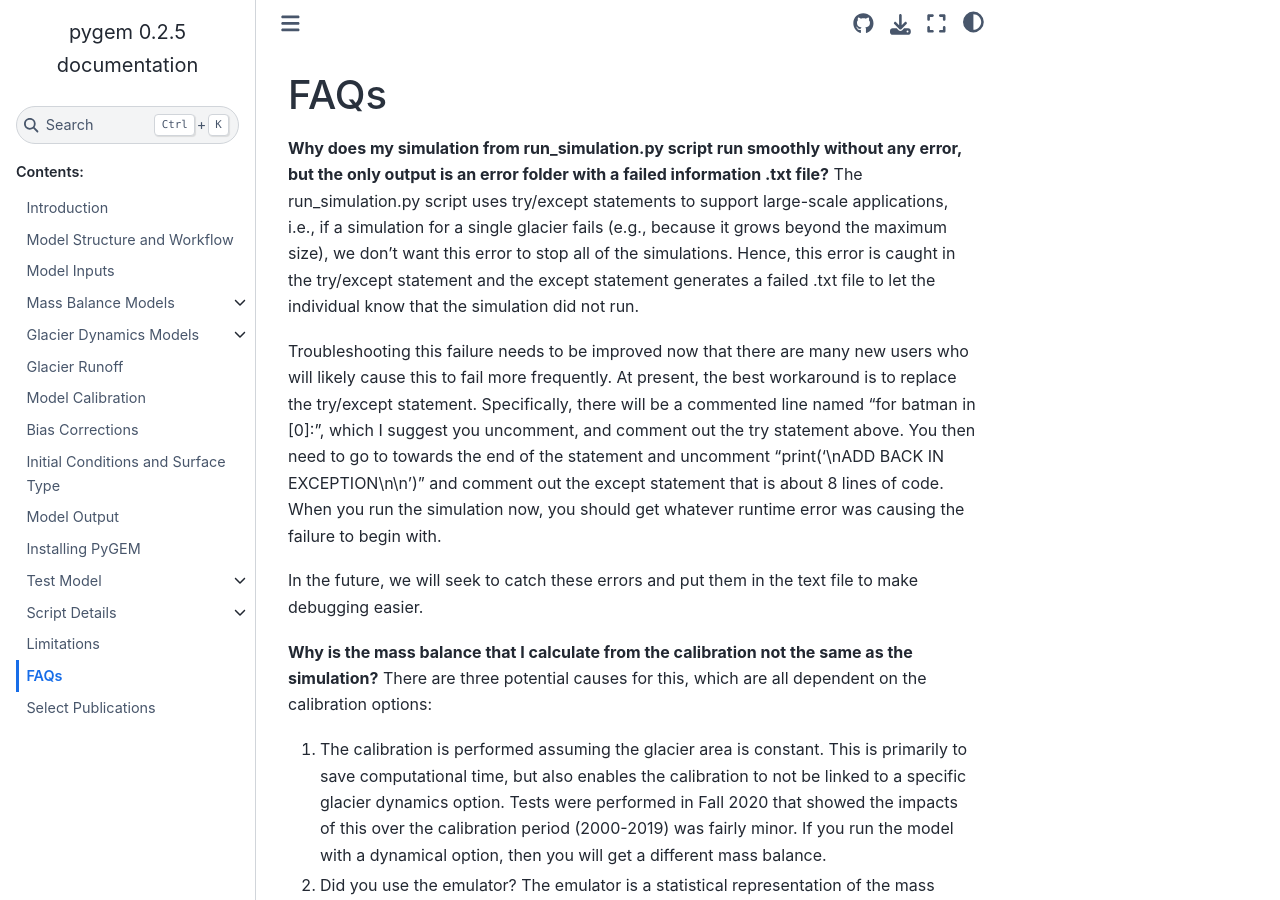
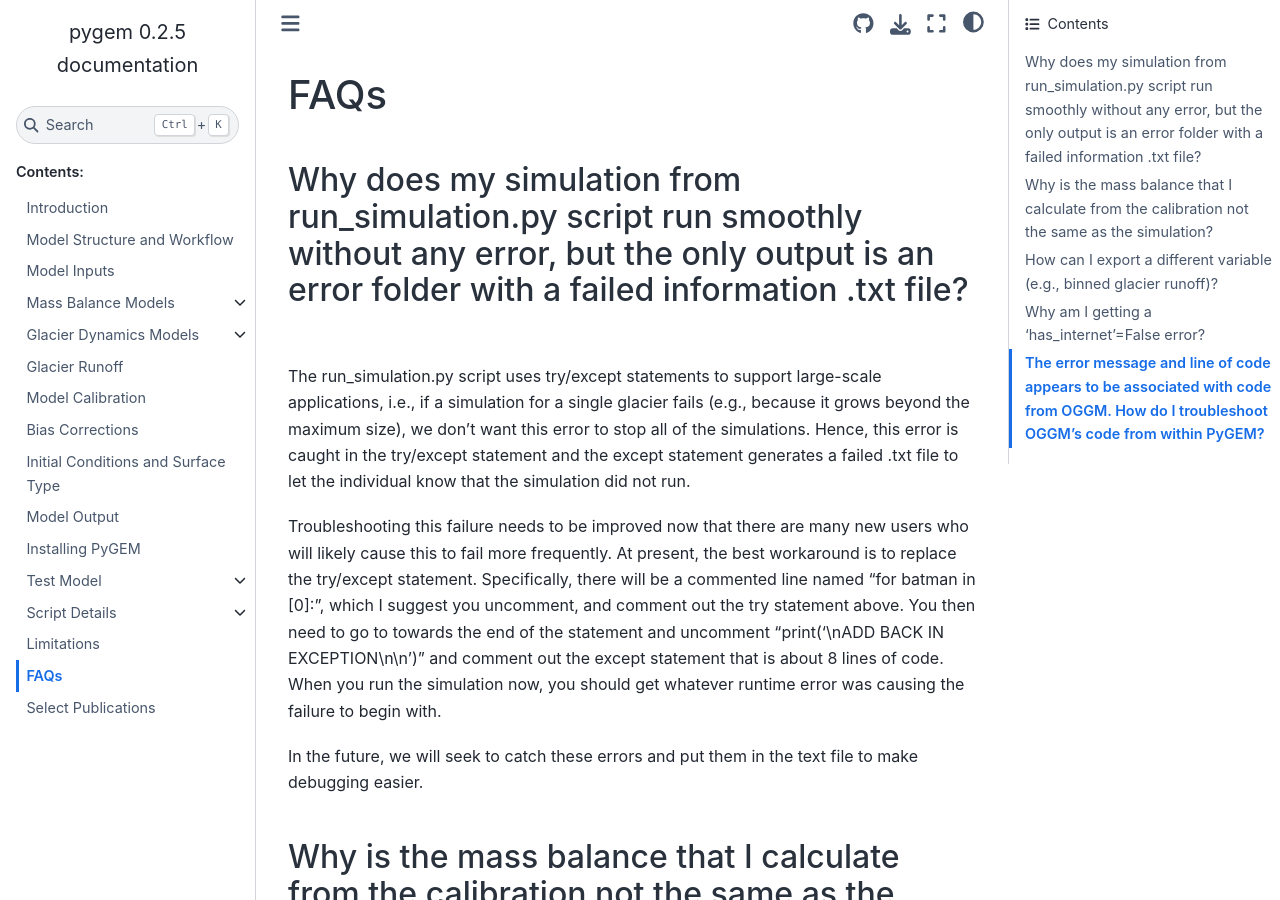
Before and after one commit to drounce/PyGEM, a Sphinx documentation site: the page built from docs/faqs.md, in a window 1280 px wide and 900 px high. Built offline with Sphinx 7.4.7 and the Sphinx Book theme 1.1.4, drawn with Linux system fonts in a browser that asks for light colours.

Commit message:
updating faqs, changing mb to enable stop criterion from glaciermip3

```diff
--- a/docs/faqs.md
+++ b/docs/faqs.md
@@ -1,5 +1,5 @@
 # FAQs
-**Why does my simulation from run_simulation.py script run smoothly without any error, but the only output is an error folder with a failed information .txt file?**
+### Why does my simulation from run_simulation.py script run smoothly without any error, but the only output is an error folder with a failed information .txt file?
 The run_simulation.py script uses try/except statements to support large-scale applications, i.e., if a simulation for a single glacier fails (e.g., because it grows beyond the maximum size), we don’t want this error to stop all of the simulations.  Hence, this error is caught in the try/except statement and the except statement generates a failed .txt file to let the individual know that the simulation did not run.
 
 Troubleshooting this failure needs to be improved now that there are many new users who will likely cause this to fail more frequently.  At present, the best workaround is to replace the try/except statement.  Specifically, there will be a commented line named “for batman in [0]:”, which I suggest you uncomment, and comment out the try statement above.  You then need to go to towards the end of the statement and uncomment “print(‘\nADD BACK IN EXCEPTION\n\n’)” and comment out the except statement that is about 8 lines of code.  When you run the simulation now, you should get whatever runtime error was causing the failure to begin with.
@@ -7,25 +7,25 @@ Troubleshooting this failure needs to be improved now that there are many new us
 In the future, we will seek to catch these errors and put them in the text file to make debugging easier.
 
 
-**Why is the mass balance that I calculate from the calibration not the same as the simulation?**
+### Why is the mass balance that I calculate from the calibration not the same as the simulation?
 There are three potential causes for this, which are all dependent on the calibration options:
 1. The calibration is performed assuming the glacier area is constant. This is primarily to save computational time, but also enables the calibration to not be linked to a specific glacier dynamics option. Tests were performed in Fall 2020 that showed the impacts of this over the calibration period (2000-2019) was fairly minor. If you run the model with a dynamical option, then you will get a different mass balance.
 2. Did you use the emulator? The emulator is a statistical representation of the mass balance. Tests were performed in Fall 2020 that showed the emulator performed quite well (typically within 0.01 - 0.02 mwea of the observed mass balance), which was considered acceptable given the uncertainty associated with the geodetic mass balance data. Hence, the mass balance you get from the emulator will be slightly different than one that you get from running a simulation.
 3. Did you use the MCMC option?  The MCMC calibration is performed using a certain number of steps.  The simulations are performed for a subset of model parameter combinations from those steps; hence, they will differ.
 
 
-**How can I export a different variable (e.g., binned glacier runoff)?**
+### How can I export a different variable (e.g., binned glacier runoff)?
 There are two primary steps: (1) calculate the new variable you want to export, and (2) add the variable to the proper dataset.  We recommend the following for this example:
 
 Calculate the binned glacier runoff.  You'll see in the massbalance.py script that it automatically adds the glac_bin_melt, glac_bin_refreeze, and bin_prec.  You'll need to create a new variable for glac_bin_runoff.
 Add the binned glacier runoff to be exported.  For this you need to add the glac_bin_runoff to the create_xrdataset_binned_stats() function in the run_simulation.py script.  This will add the glacier runoff as a binned result to the binned netcdf file that is exported.
 
 
-**Why am I getting a 'has_internet'=False error?**
+### Why am I getting a 'has_internet'=False error?
 Part of the beauty of our use of OGGM is access to the OGGM Shop. When we initialize our glacier directories in PyGEM, we are downloading them from OGGM shop.  OGGM has a cfg.PARAMS['has_internet'] variable that must be set to True in order to download; otherwise, it will throw this error.  If you skipped over running OGGM's test when you downloaded OGGM, you may not have downloaded the sample datasets that OGGM requires to run tests and it'll likely throw an error.  To correct this error, you have two options: (1) set <em>has_internet=True</em> in pygem_input.py or (2) manually modify your code to set <em>cfg.PARAMS['has_internet']=True</em> likely somewhere in your oggm_compat.py file, which will be located somewhere in your conda environment if you used pip install.
 
 
-**The error message and line of code appears to be associated with code from OGGM. How do I troubleshoot OGGM's code from within PyGEM?**
+### The error message and line of code appears to be associated with code from OGGM. How do I troubleshoot OGGM's code from within PyGEM?
 While we're doing everything we can to minimize these issues, and OGGM developers are excellent at supporting this as well, from time to time errors may come up based on OGGM. This often occurs during changes between versions as it's challenging to document every tiny change. Nonetheless, here's a guide for troubleshooting your errors to at least identify the problem. We'll use a recent example where for some reason with the new update, we couldn't get tidewater glaciers to invert for ice thickness. Here's what we did to solve the issue:
 * Identify the source code associated with the error.
   - In our case, we couldn't get the inversion to work, so we knew it was associated with OGGM's core/inversion.py. If you're having trouble with this step, try copying a function from the error message and finding where that function exists in OGGM's source code on github.
```
Also changed, not shown: docs/test_write_md.ipynb, 1 other file.
